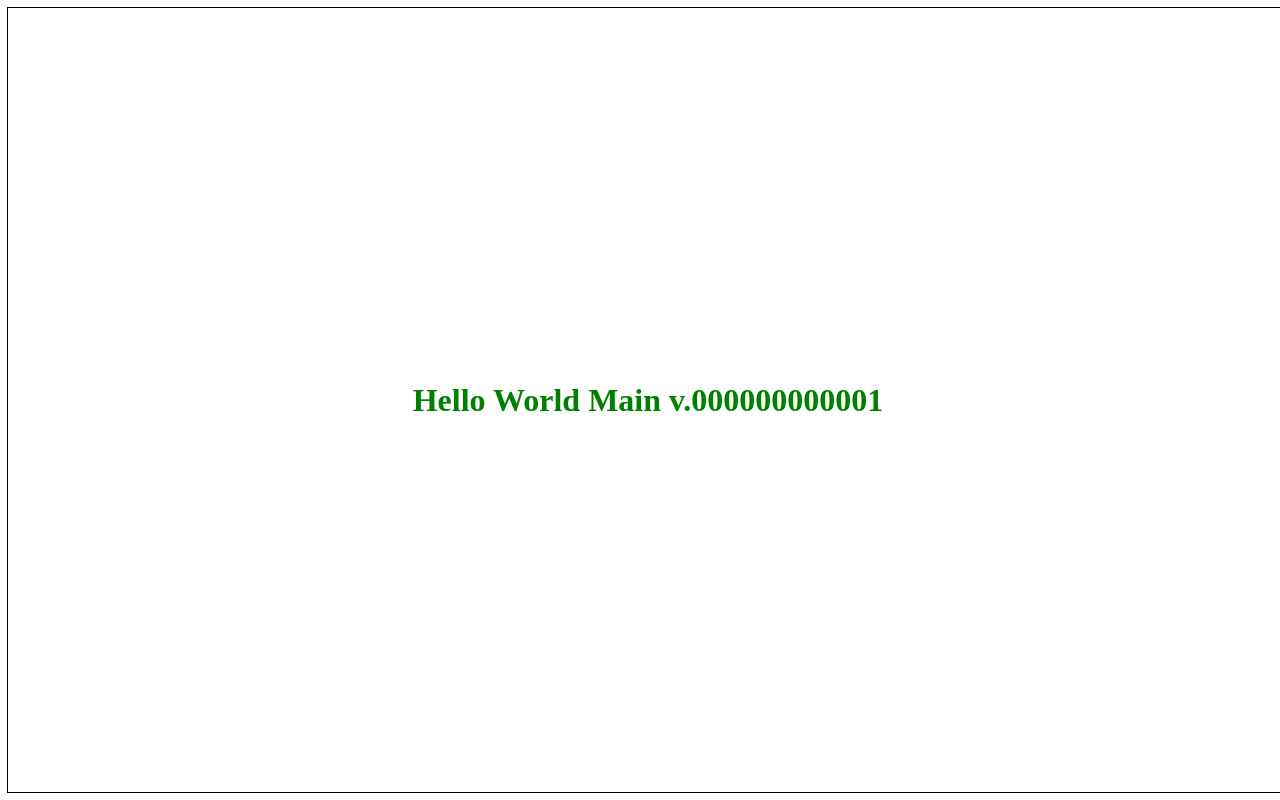
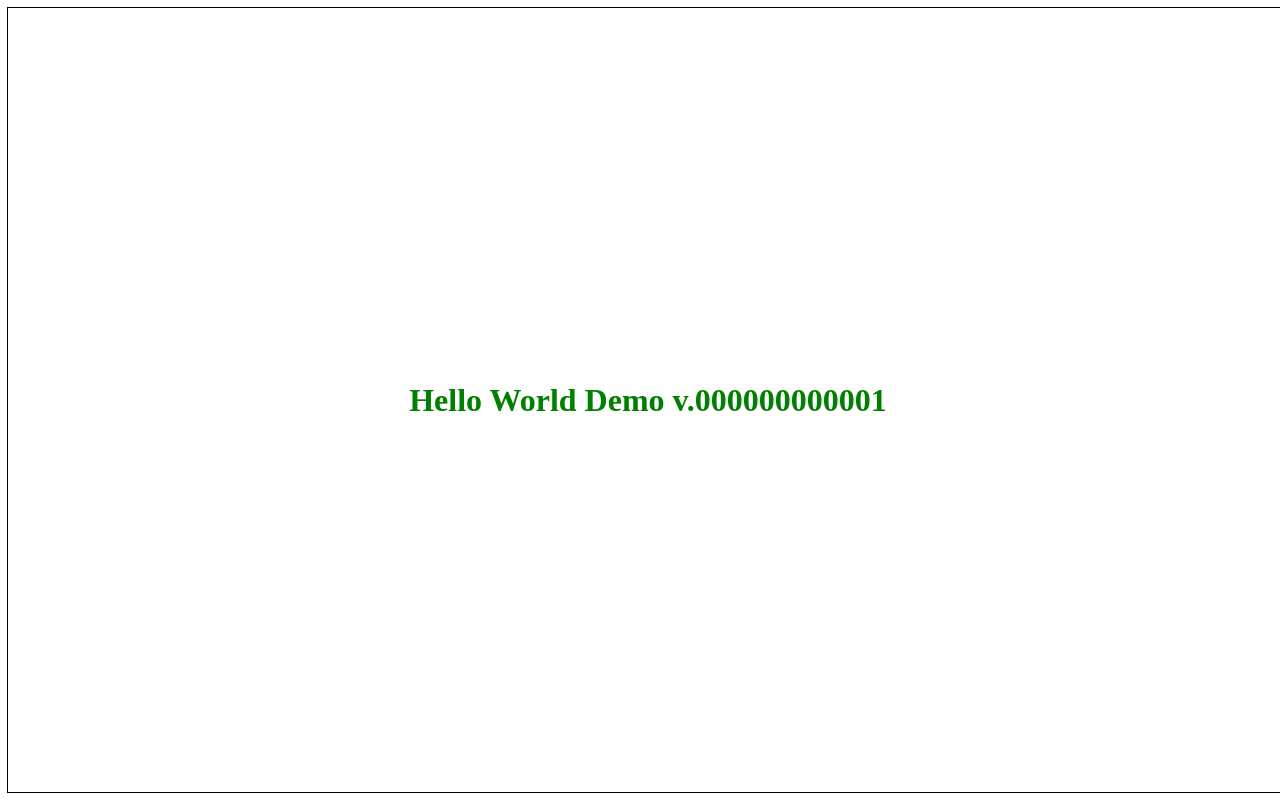
Before and after one commit to lshumlich/ts-actions, a plain HTML site: page index.html in a window 1280 px wide. Drawn offline with Linux system fonts and the light colour scheme.

Commit message:
new demo

```diff
--- a/index.html
+++ b/index.html
@@ -23,7 +23,7 @@
 
 <body>
     <div class="container">
-        <h1>Hello World Main v.000000000001</h1>
+        <h1>Hello World Demo v.000000000001</h1>
     </div>
 </body>
 
```
